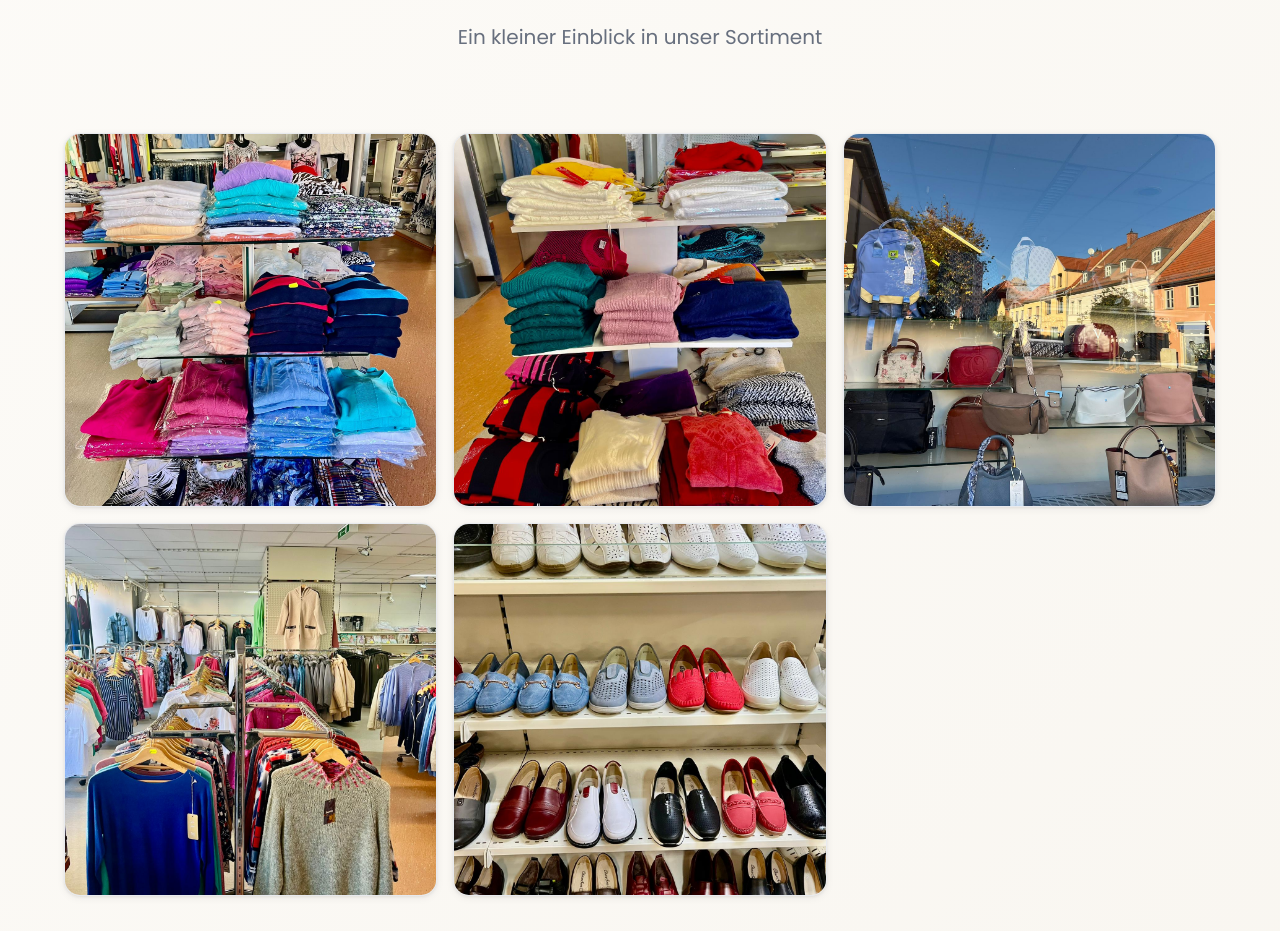
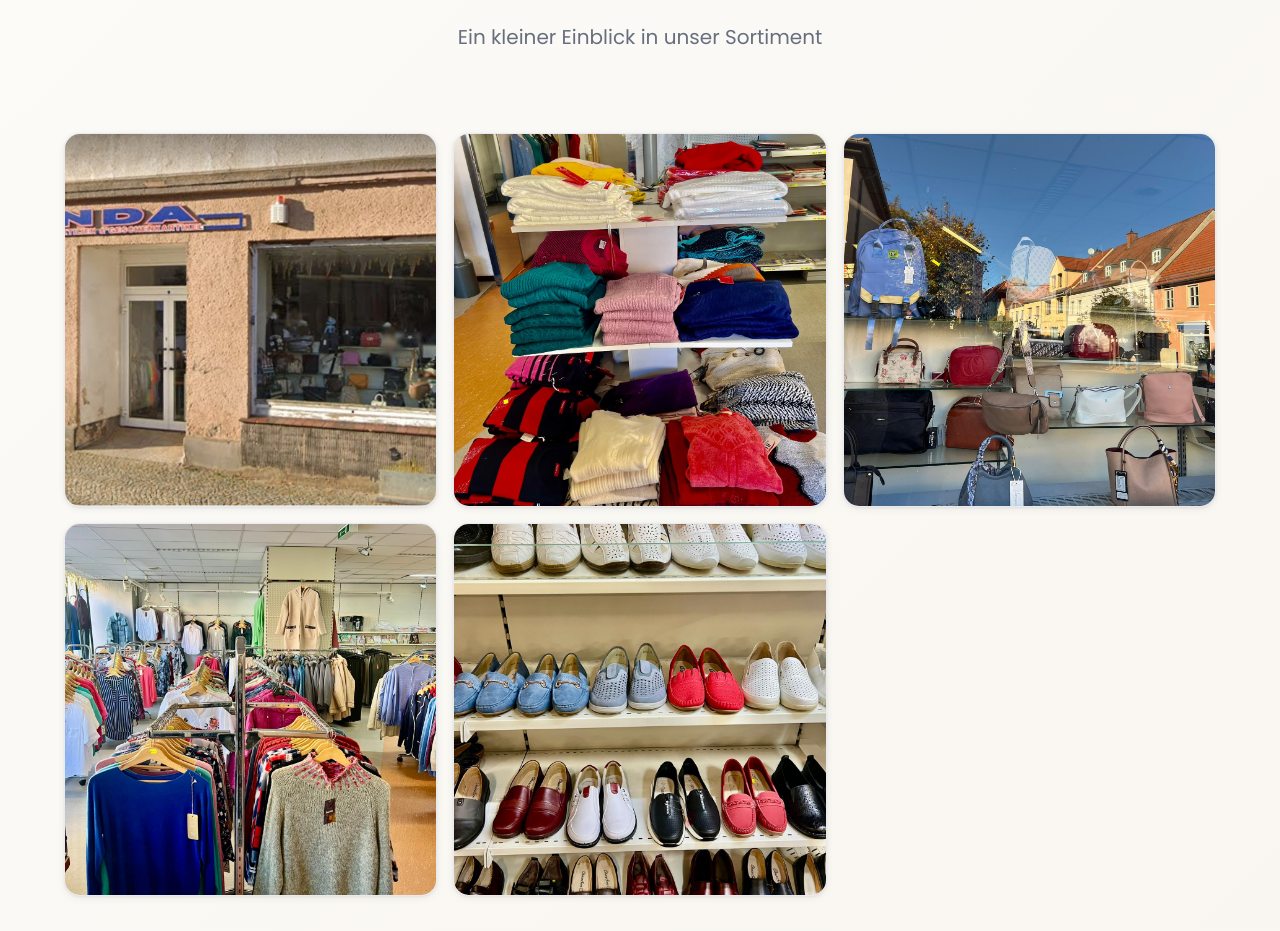
Before and after one commit to AnhAnAsian/nda-clone, a React (Vite) app: page / in a window 1280 px wide. Shown: the part 3700-4631 px from the top of the page. Built offline with nearby package versions, Linux system fonts and the light colour scheme; the HTML template or start-up script is replaced by a standard one.

Commit message:
Update storefront image

```diff
--- a/src/pages/Index.tsx
+++ b/src/pages/Index.tsx
@@ -13,6 +13,7 @@ import parfumsImage from "@/assets/parfums.jpg";
 import bilderTeppicheImage from "@/assets/bilder-teppiche.jpg";
 import schuheImage from "@/assets/schuhe.jpg";
 import storeFront from "@/assets/store-front.jpg";
+import storeFrontNew from "@/assets/store-front-new.jpg";
 import storeInterior1 from "@/assets/store-interior-1.jpg";
 import storeInterior2 from "@/assets/store-interior-2.jpg";
 import storeBags from "@/assets/store-bags.jpg";
@@ -317,7 +318,7 @@ const Index = () => {
             <Card className="shadow-soft overflow-hidden group cursor-pointer">
               <CardContent className="p-0">
                 <div className="aspect-square overflow-hidden">
-                  <img src={storeInterior1} alt="Innenansicht des Geschäfts" className="w-full h-full object-cover group-hover:scale-110 transition-transform duration-500" />
+                  <img src={storeFrontNew} alt="NDA Geschäft Außenansicht" className="w-full h-full object-cover group-hover:scale-110 transition-transform duration-500" />
                 </div>
               </CardContent>
             </Card>
```
Also changed, not shown: src/assets/store-front-new.jpg (added).
